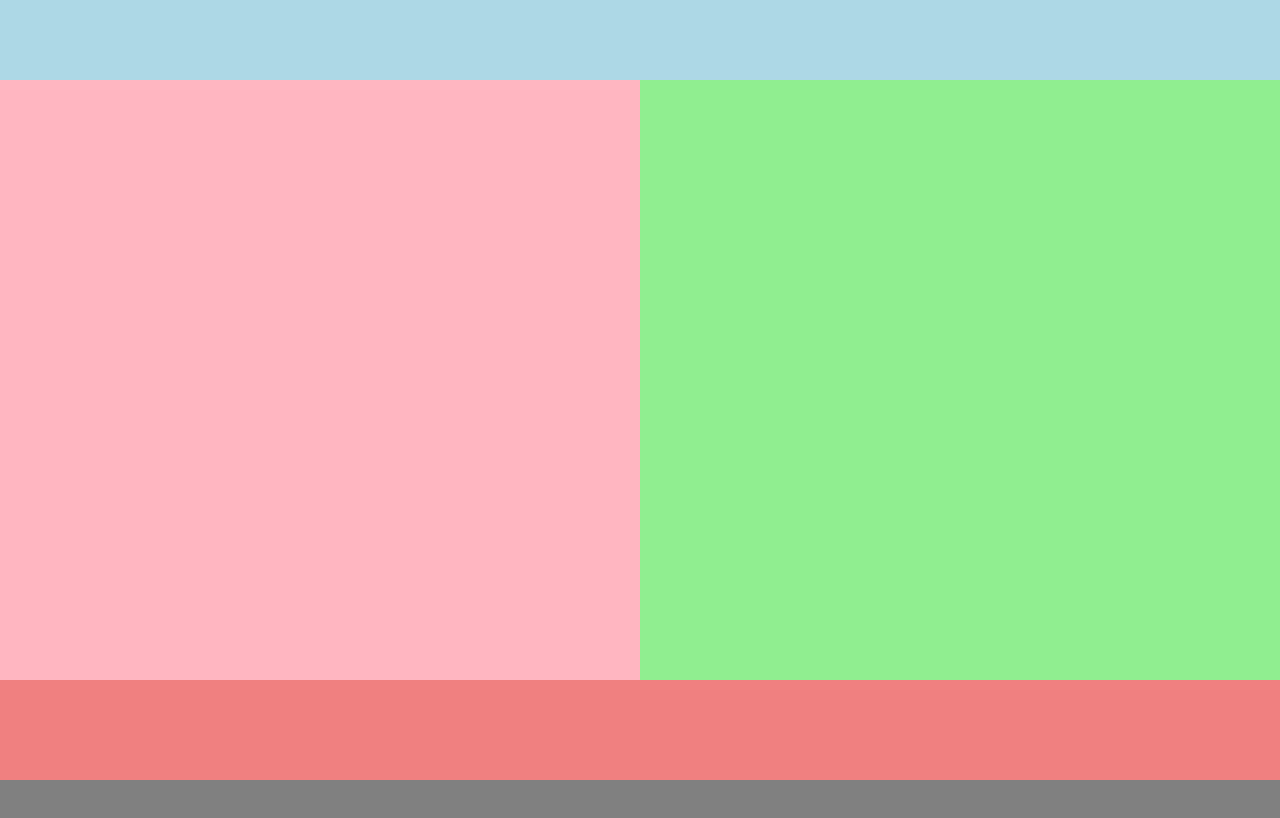
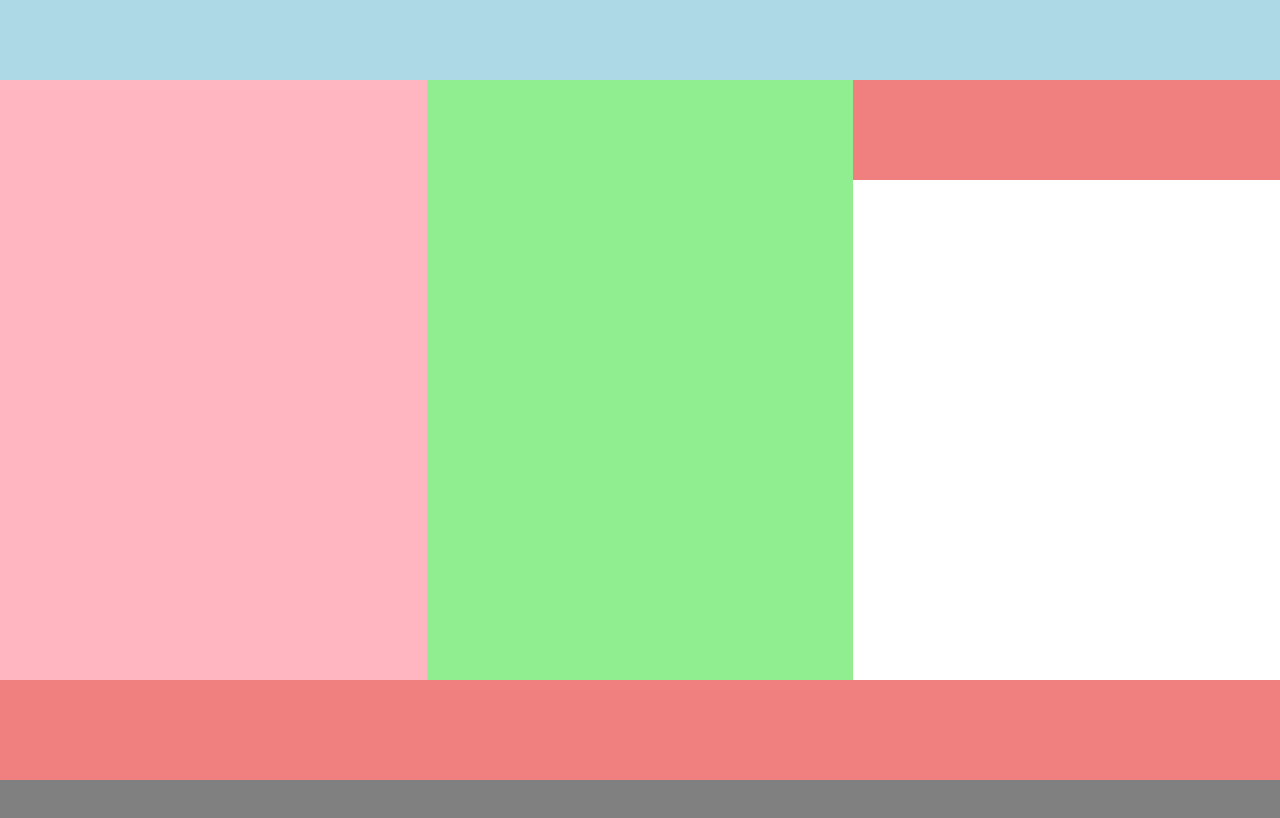
Before and after one commit to Zahra-Hojaty-Moghaddam/test-git, a plain HTML site: page index.html in a window 1280 px wide. Drawn offline with Linux system fonts and the light colour scheme.

Commit message:
Update index.html

```diff
--- a/index.html
+++ b/index.html
@@ -3,7 +3,7 @@
 <head>
     <meta charset="UTF-8">
     <meta name="viewport" content="width=device-width, initial-scale=1.0">
-    <title>Document</title>
+    <title>Document1</title>
     <link rel="stylesheet" href="index.css">
 </head>
 <body>
@@ -11,6 +11,7 @@
     <div class="sections">
         <div class="section1"></div>
         <div class="section2"></div>
+        <div class="section3"></div>
     </div>
     <div class="section3"></div>
     <div class="footer"></div>
```
